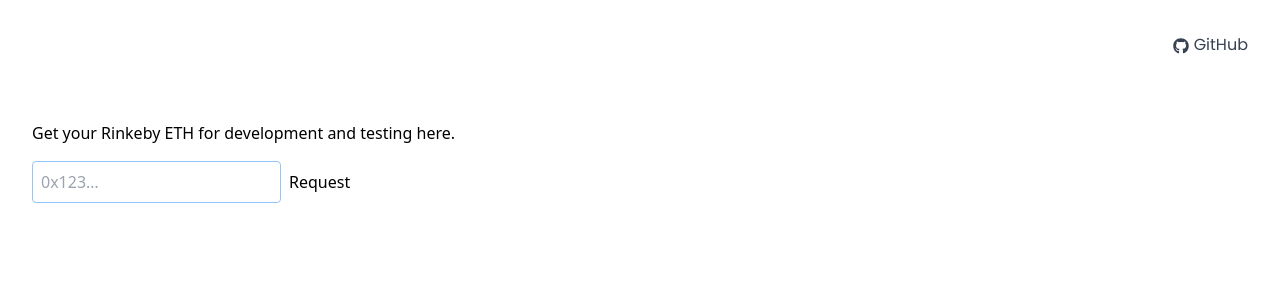
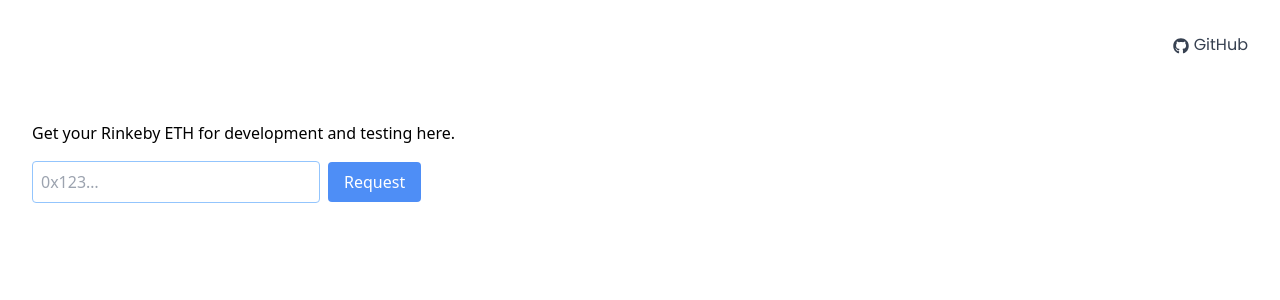
Before and after one commit to cryptojobslist/rinkebyfaucet, a Next.js app: page / in a window 1280 px wide. Shown: the top 300 px of the page. Built offline with nearby package versions, Linux system fonts and the light colour scheme; what tailwindcss-spinner would draw is missing.

Commit message:
improved UI

```diff
--- a/components/requestForm.tsx
+++ b/components/requestForm.tsx
@@ -1,12 +1,46 @@
+import { useState, useRef } from 'react'
 import { useForm } from 'react-hook-form'
 import HCaptcha from '@hcaptcha/react-hcaptcha'
 
 export default function RequestForm() {
+  const { register, handleSubmit } = useForm()
+  const [loading, setLoading] = useState<boolean>(false)
+  const [success, setSuccess] = useState<boolean>(false)
+  const [error, setError] = useState<any | null>(null)
+  const captchaRef = useRef<any>(null)
+
+  const onSubmit = async data => {
+    setLoading(true)
+    try {
+      // captchaRef.current.execute()
+      const res = await fetch('/api/request-eth', {
+        method: 'POST',
+        headers: { 'Content-Type': 'application/json' },
+        body: JSON.stringify(data),
+      })
+      const result = await res.json()
+      setSuccess(true)
+    } catch (err) {
+      setError(err)
+    } finally {
+      setLoading(false)
+    }
+  }
+
   return (
-    <form className='space-x-2'>
-      <input type='text' placeholder='0x123…' className='p-2 mt-4 border border-blue-300 border-solid rounded' />
-      <button className='rounded'>Request</button>
-      {/* <HCaptcha size='invisible' sitekey={process.env.NODE_PUBLIC_HCAPTCHA} /> */}
+    <form className='space-x-2' onSubmit={handleSubmit(onSubmit)}>
+      <input
+        {...register('address')}
+        type='text'
+        placeholder='0x123…'
+        className='p-2 mt-4 border border-blue-300 border-solid rounded w-72'
+      />
+      <button
+        className='p-2 px-4 text-white bg-blue-500 rounded opacity-90 hover:opacity-100 active:opacity-80'
+        type='submit'>
+        {loading ? `Requesting…` : `Request`}
+      </button>
+      {/* <HCaptcha size='invisible' ref={captchaRef} sitekey={process.env.NODE_PUBLIC_HCAPTCHA} /> */}
     </form>
   )
 }
--- /dev/null
+++ b/lib/requestEth.ts
@@ -0,0 +1,6 @@
+export default async function requestEth(address: string, amount: number = 0.1): Promise<any> {
+  // If address already has a lot of rEth, then reject
+  // If address requested within 24 hours, then reject
+
+
+}
--- /dev/null
+++ b/lib/tweet.ts
@@ -0,0 +1,3 @@
+export default async function tweet(text: string): Promise<any> {
+
+}
--- /dev/null
+++ b/pages/api/request-eth.ts
@@ -0,0 +1,17 @@
+import type { NextApiRequest, NextApiResponse } from 'next'
+import RequestEth from 'lib/requestEth'
+
+export default async (req: NextApiRequest, res: NextApiResponse) => {
+  const params = { ...req.body, ...req.query }
+  const address = params.address
+  const amount = params.amount
+
+  console.log(params)
+
+  // if (await RequestEth(address)) {
+  //   return res.status(200).json({ message: `Eth requested` })
+  // }
+
+  return res.status(200).json({ message: `requested` })
+  //  TODO validate captcha
+}
```
